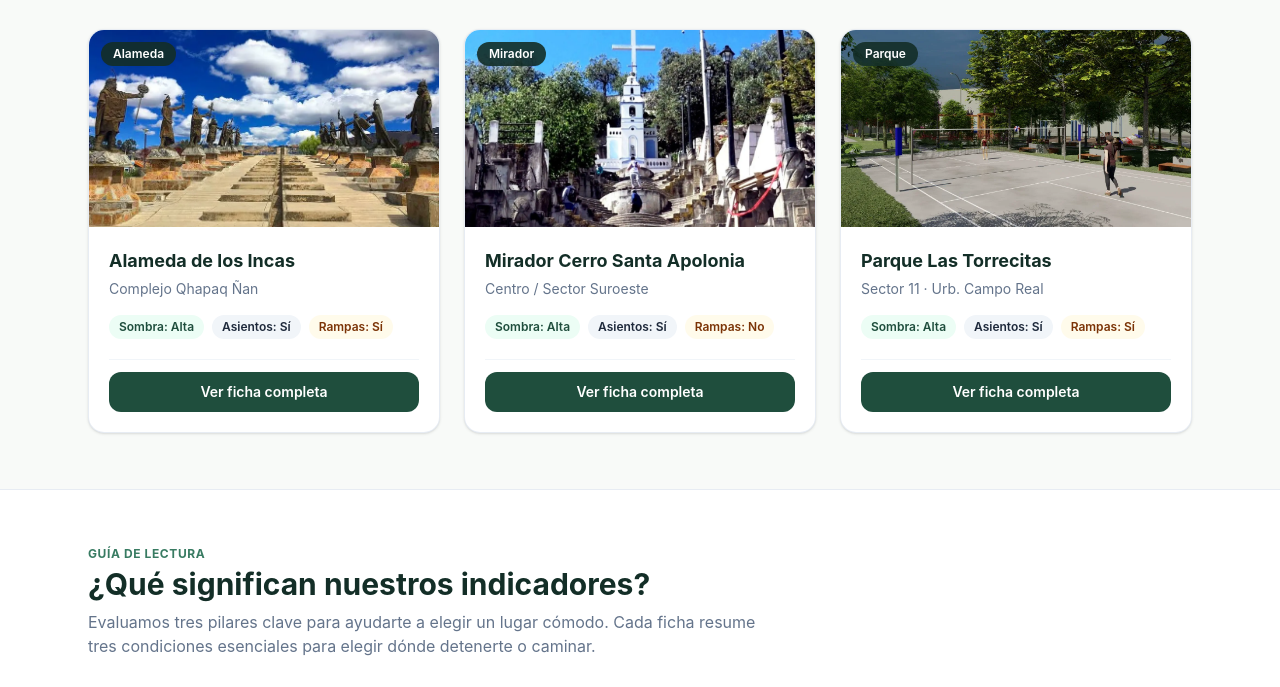
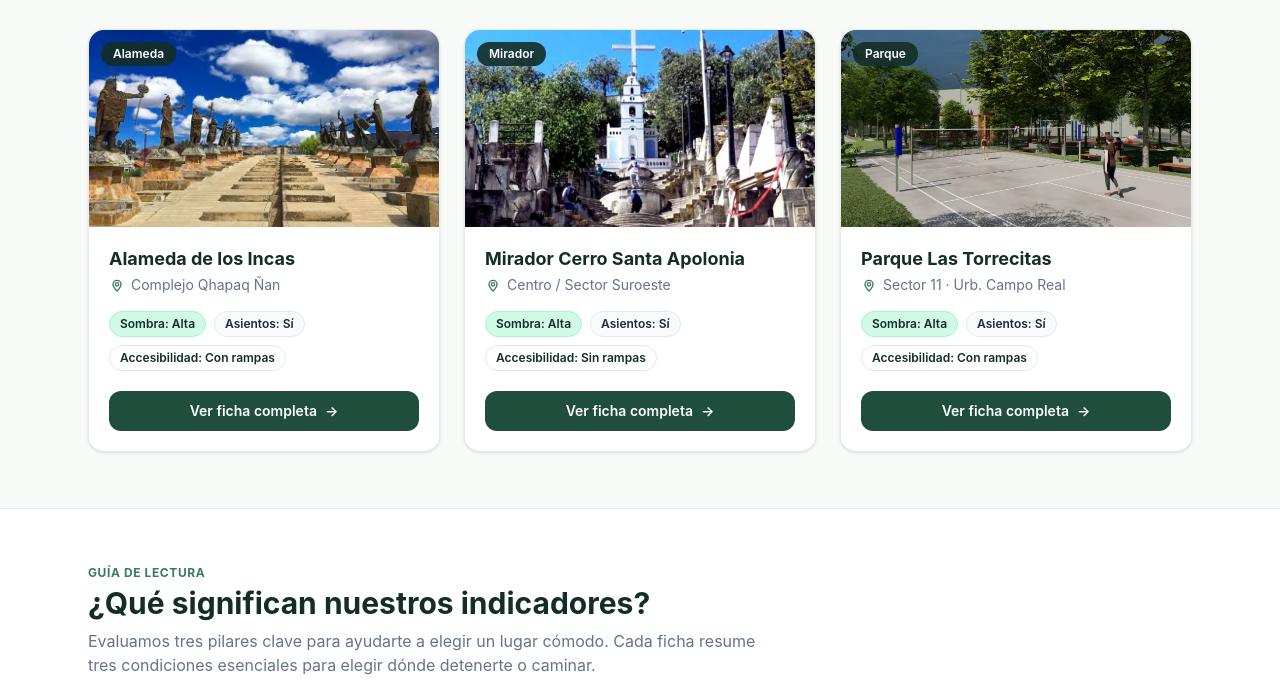
Before and after one commit to wigsdev/sombra-cerca, an Astro site: page / in a window 1280 px wide. Shown: the part 733-1420 px from the top of the page. Built offline with nearby package versions, Linux system fonts and the light colour scheme; Astro itself is replaced by a stand-in of ours.

Commit message:
refactor(home): reutilizar CardEspacio en la seccion de destacados

```diff
--- a/src/pages/index.astro
+++ b/src/pages/index.astro
@@ -1,10 +1,7 @@
 ---
 import Layout from "../layouts/Layout.astro";
-import {
-  getFeaturedSpaces,
-  formatNivel,
-  formatDisponibilidad,
-} from "../data/espacios.js";
+import CardEspacio from "../components/espacios/CardEspacio.astro";
+import { getFeaturedSpaces } from "../data/espacios.js";
 
 const destacados = getFeaturedSpaces(3);
 ---
@@ -102,47 +99,7 @@ const destacados = getFeaturedSpaces(3);
 
     <div class="mt-8 grid grid-cols-1 gap-6 md:grid-cols-2 lg:grid-cols-3">
       {destacados.map((espacio) => (
-        <article class="flex flex-col overflow-hidden rounded-2xl border border-slate-200/80 bg-white shadow-sm transition-shadow hover:shadow-md">
-          <div class="relative aspect-video overflow-hidden bg-slate-100">
-            <img
-              src={espacio.imagen}
-              alt={espacio.imagenAlt}
-              loading="lazy"
-              class="h-full w-full object-cover transition-transform duration-300 hover:scale-105"
-            />
-            <span class="absolute left-3 top-3 rounded-full bg-primary-900/90 px-3 py-1 text-xs font-semibold capitalize text-white">
-              {espacio.tipo}
-            </span>
-          </div>
-
-          <div class="flex flex-1 flex-col p-5">
-            <h3 class="text-lg font-bold text-primary-900">{espacio.nombre}</h3>
-            <p class="mt-1 text-sm text-neutral-muted">{espacio.zona}</p>
-
-            <div class="mt-4 flex flex-wrap gap-2">
-              <span class="inline-flex items-center gap-1 rounded-full bg-emerald-50 px-2.5 py-1 text-xs font-semibold text-primary-700">
-                Sombra: {formatNivel(espacio.sombra)}
-              </span>
-              <span class="inline-flex items-center gap-1 rounded-full bg-slate-100 px-2.5 py-1 text-xs font-semibold text-neutral-text">
-                Asientos:{" "}
-                {formatDisponibilidad(espacio.asientos, { si: "Sí", no: "No" })}
-              </span>
-              <span class="inline-flex items-center gap-1 rounded-full bg-amber-50 px-2.5 py-1 text-xs font-semibold text-amber-900">
-                Rampas:{" "}
-                {formatDisponibilidad(espacio.rampas, { si: "Sí", no: "No" })}
-              </span>
-            </div>
-
-            <div class="mt-5 pt-3 border-t border-slate-100">
-              <a
-                href={`/espacios/${espacio.slug}/`}
-                class="inline-flex w-full items-center justify-center rounded-xl bg-primary-700 px-4 py-2.5 text-sm font-semibold text-white transition-colors hover:bg-primary-900 focus-visible:outline-none focus-visible:ring-2 focus-visible:ring-primary-700 focus-visible:ring-offset-2"
-              >
-                Ver ficha completa
-              </a>
-            </div>
-          </div>
-        </article>
+        <CardEspacio espacio={espacio} headingLevel="h3" />
       ))}
     </div>
   </section>
```
